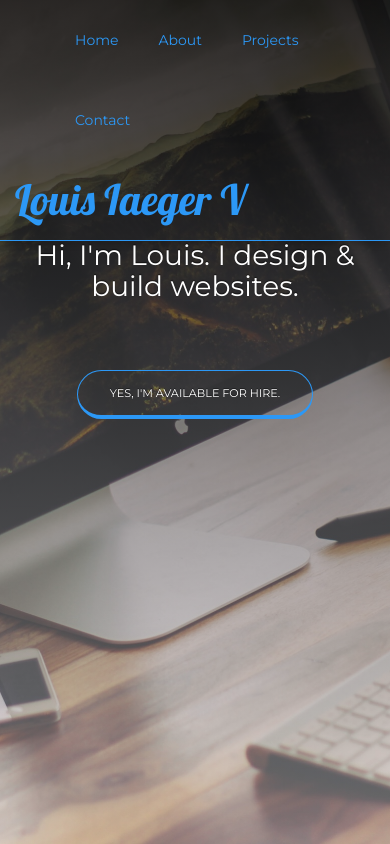
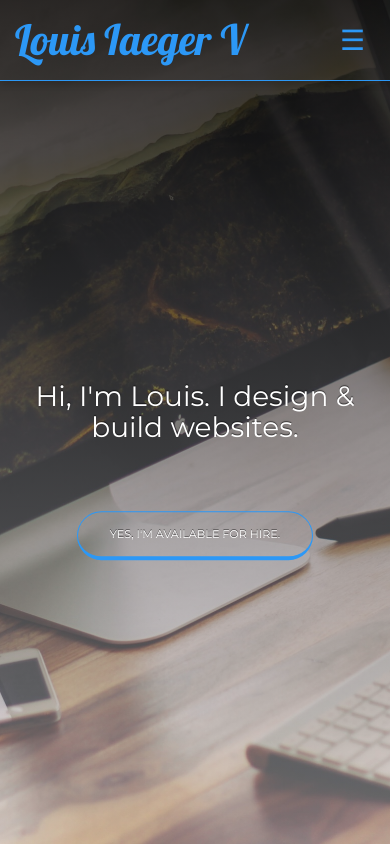
Before and after one commit to louisiaegerv/louisiaegerv.github.io, a website: page index.html in a window 390 px wide. Shown: the top 844 px of the page. Drawn offline with nearby package versions, Linux system fonts and the light colour scheme.

Commit message:
Finish ver 1.0 of nav and other resizing

```diff
--- a/index.html
+++ b/index.html
@@ -15,15 +15,14 @@
     <div id="app">
         <header class="headerTransparent">
             <div class="container">
-                <ul class="headerList"></ul>
             </div>
         </header>
         <div id="jumbo">
-            <h1></h1> <a href="#contact">Yes, I'm available for hire.</a> </div>
+        </div>
         <div id="about" class="about">
             <div class="container">
-                <div class="col-xs-12 col-sm-6 imgContainer"></div>
-                <div class="col-xs-12 col-sm-6 aboutText"></div>
+                <div class="col-xs-12 col-sm-5 imgContainer"></div>
+                <div class="col-xs-12 col-sm-7 aboutText"></div>
             </div>
         </div>
         <div id="projects" class="portfolio">
--- a/js/data.js
+++ b/js/data.js
@@ -24,6 +24,9 @@ const data = {
         ]
     },
     jumbo: {
+        text: `Hi, I'm Louis. I design & build websites.`,
+        buttonText: `Yes, I'm available for hire.`,
+        buttonLink: `#contact`,
         img: `img/desk4.jpg`
     },
     about: {
--- a/js/index.js
+++ b/js/index.js
@@ -7,7 +7,6 @@
     const portfolioSection = document.querySelector('#projects');
     const contactSection = document.querySelector('#contact');
     const footerSection = app.lastElementChild;
-
     /* Turn data keys into variables */
     const nav = data.nav;
     const jumbo = data.jumbo;
@@ -15,12 +14,11 @@
     const portfolio = data.portfolio;
     const contact = data.contact;
     const social = data.social;
-
     /* Functions */
     const createLinkLI = (linkTxt, link) => {
         const a = document.createElement('a');
         const li = document.createElement('li');
-        li.textContent = linkTxt;
+        li.innerHTML = linkTxt;
         a.href = link;
         a.appendChild(li);
         return a;
@@ -30,21 +28,40 @@
     const title = createLinkLI(nav.title.text, nav.title.link);
     title.classList.add('title');
     headerSection.firstElementChild.appendChild(title);
-    const headerList = document.querySelector(".headerList");
+    const navButton = document.createElement('p');
+    navButton.innerHTML = `&#9776;`;
+    navButton.classList.add('navButton');
+    headerSection.firstElementChild.appendChild(navButton);
+    const headerList = document.createElement('ul');
+    headerList.classList.add("headerList");
+    navButton.addEventListener('click', () => {
+        headerList.classList.toggle('active');
+    });
     const headerLinks = nav.navLinks;
-    for (let i = 0; i < headerLinks.length; i++) {
-        const li = createLinkLI(headerLinks[i].name, headerLinks[i].url);
+    headerLinks.forEach(link => {
+        const li = createLinkLI(link.name, link.url);
         li.addEventListener('click', () => {
-           headerSection.classList.add('nav-down');
-            localStorage.setItem('clickNav', 'true');
-            console.log(`clickNav: ${localStorage.getItem('clickNav')}`);
-        });
+            headerList.classList.toggle('active');
+        })
         headerList.appendChild(li);
-    };
+    });
+    headerSection.firstElementChild.appendChild(headerList);
+
+
 
     /* Jumbotron section */
     jumboSection.style.backgroundImage = `linear-gradient( rgba(0, 0, 0, .8), rgba(255, 255, 255, .4)), url(` + data.jumbo.img + `)`;
-    jumboSection.firstElementChild.textContent = `Hi, I'm Louis. I design & build websites.`;
+    const jumboContentContainer = document.createElement('div');
+    jumboContentContainer.classList.add('jumboContentContainer');
+    const jumboText = document.createElement('h1');
+    jumboText.textContent = jumbo.text;
+    jumboContentContainer.appendChild(jumboText);
+    const jumboButton = document.createElement('a');
+    jumboButton.textContent = jumbo.buttonText;
+    jumboButton.href = jumbo.buttonLink;
+    jumboContentContainer.appendChild(jumboButton);
+    jumboSection.appendChild(jumboContentContainer);
+
 
     /* About section */
     const aboutImg = document.createElement('img');
@@ -54,10 +71,8 @@
     aboutTxt.textContent = about.aboutText;
     aboutSection.firstElementChild.lastElementChild.appendChild(aboutTxt);
 
-
     /* Portfolio Section */
-    portfolioSection.style.background = `url(` + portfolio.backgroundImg +`)  center center fixed`;
-
+    portfolioSection.style.background = `url(` + portfolio.backgroundImg + `)  center center fixed`;
     portfolio.projects.forEach(project => {
         const projContainer = document.createElement('div');
         const proj = document.createElement('div');
@@ -79,8 +94,6 @@
         portfolioSection.firstElementChild.children[1].appendChild(projContainer);
     });
     /* Contact Section */
-
-
     /* Footer Section */
     const year = new Date().getFullYear();
     let footerCopyright = document.createElement('p');
@@ -88,14 +101,15 @@
     footerSection.firstElementChild.appendChild(footerCopyright);
     social.forEach(socialAccount => {
         const socialLink = document.createElement('a');
-
         if (socialAccount.fontAwesome === true) {
             const faIcon = '<i class="fa fa-' + socialAccount.name + ' fa-2x" aria-hidden="true"></i>';
             socialLink.innerHTML = faIcon;
-        } else if (socialAccount.img !== '') {
+        }
+        else if (socialAccount.img !== '') {
             const iconImg = '<img src="' + socialAccount.img + '">';
             socialLink.innerHTML = iconImg;
-        } else {
+        }
+        else {
             socialLink.textContent = socialAccount.name;
         }
         socialLink.href = socialAccount.fullLink;
--- a/style/style2.scss
+++ b/style/style2.scss
@@ -42,11 +42,12 @@ header {
     margin: 0;
     transition: all 0.3s ease;
     top: 0;
-    li {
+    li, p {
         transition: all 0.3s ease;
         color: $neonBlue;
     }
-    .title li {
+    .title {
+        li {
             font-size: 3em;
             padding: 10px 0;
             float: left;
@@ -55,8 +56,10 @@ header {
                 color: white;
             }
         }
+    }
     .headerList {
         float: right;
+        padding: 0;
         li {
             display: inline-block;
             padding: 30px 20px;
@@ -80,6 +83,14 @@ header {
             text-shadow: none;
         }
     }
+    .navButton {
+        float: right;
+        display: none;
+        margin-top: 20px;
+        font-size: 2em;
+        padding-right: 10px;
+        cursor: pointer;
+    }
 }
 
 .nav-up {
@@ -93,9 +104,14 @@ header {
     position: relative;
     text-align: center;
     transition: all 0.3s ease;
+    .jumboContentContainer {
+        position: absolute;
+        top: 50%;
+        transform: translateY(-50%);
+        left: 5%;
+        right: 5%;
         h1 {
             position: relative;
-        padding-top: 240px;
             font-size: 5em;
             width: 100%;
             height: 100%;
@@ -122,6 +138,7 @@ header {
                 padding: 15px 64px;
                 color: black;
                 text-shadow: none;
+            }
         }
     }
 }
@@ -193,22 +210,23 @@ header {
     color: $darkGray;
     text-shadow: $textShadow;
     text-align: center;
-    padding: 60px 0 40px;
+    padding: 40px 0;
     font-size: 1em;
     #email,
     #name,
     #message,
     button {
         transition: all 0.3s ease;
-        border: 4px solid transparent;
+        border: 2px solid transparent;
         border-radius: 10px;
         width: 100%;
         padding: 15px;
         &:active,
         &:focus {
-            border: 4px solid rgba(44, 152, 246, 0.8);
+            border: 2px solid rgba(44, 152, 246, 0.8);
             ;
             outline: none;
+            box-shadow: none;
         }
     }
     #email,
@@ -255,6 +273,25 @@ header {
 }
 
 @media screen and (max-width: 768px) {
+    header {
+        .navButton {
+            display: inline-block;
+        }
+        .headerList {
+            li {
+                display: none;
+                padding: 10px;
+            }
+            &.active {
+                float: inherit;
+                li {
+                    display: block;
+                    float: left;
+                    clear: both;
+                }
+            }
+        }
+    }
     .portfolio {
         .projTitleRow h1 {
             font-size: 3em;
@@ -289,7 +326,7 @@ header {
 }
 
 @media screen and (max-width: 500px) {
-    #jumbo {
+    #jumbo .jumboContentContainer {
         h1 {
             font-size: 2em;
         }
```
Also changed, not shown: style/style2.css. Lines whose indentation alone changed are shown as unchanged.
